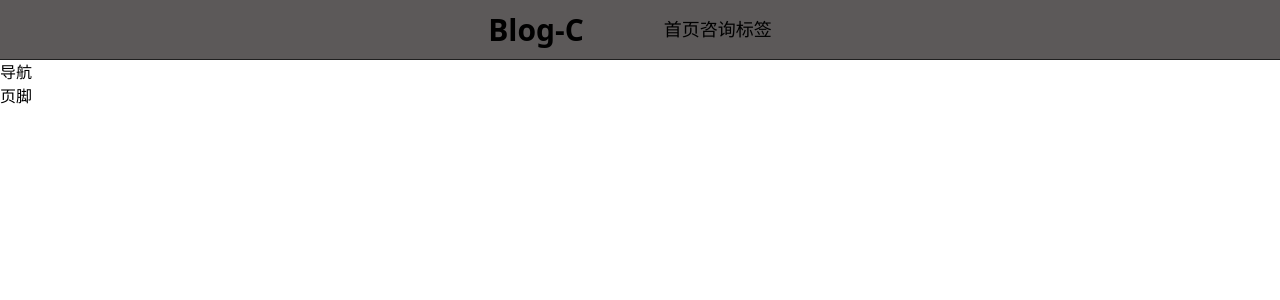
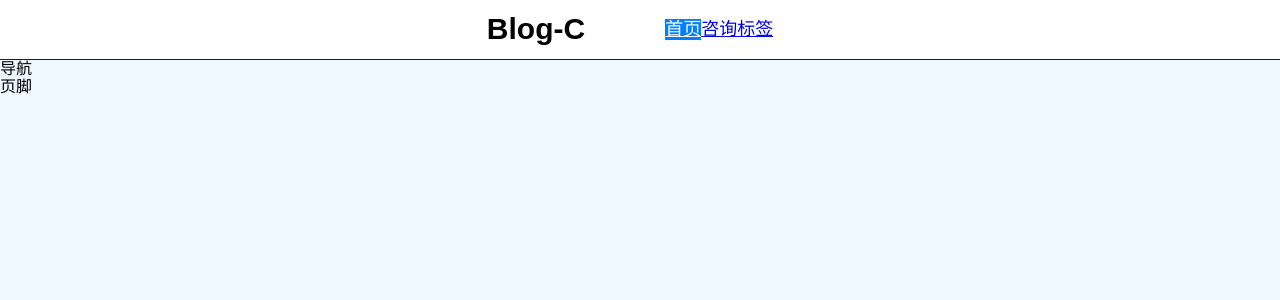
Before and after one commit to ygqygq2/wenjuan-client, a Next.js app: page / in a window 1280 px wide. Shown: the top 300 px of the page. Built offline with nearby package versions, Linux system fonts and the light colour scheme.

Commit message:
feat: 导航样式修改
Co-authored-by: ygqygq2 <29ygq@sina.com>

```diff
--- a/src/app/components/Layout/index.module.scss
+++ b/src/app/components/Layout/index.module.scss
@@ -1,6 +1,6 @@
 .navbar {
   height: 60px;
-  background-color: rgb(92, 89, 89);
+  background-color: #fff;
   border-bottom: 1px solid #1f1f1f;
   display: flex;
   align-items: center;
@@ -14,9 +14,12 @@
 }
 
 .linkArea {
-    font-size: 18px;
-    padding: 0 20px;
-    .active {
-      color: pink;
-    }
+  display: flex;
+  color: #515767;
+  font-size: 18px;
+  padding: 0 20px;
+  .active {
+    background-color: #007fff;
+    color: #fff;
+  }
 }
--- a/src/app/components/Layout/index.tsx
+++ b/src/app/components/Layout/index.tsx
@@ -4,21 +4,19 @@ import type { NextPage } from 'next';
 
 import Link from 'next/link';
 
-import { useRouter } from 'next/navigation';
+import { usePathname } from 'next/navigation';
 
 import { navs } from './config';
 import styles from './index.module.scss';
 
 const Layout: NextPage = () => {
-  const router = useRouter();
-  console.log(router);
-  // const {pathname} = useRouter();
+  const pathname = usePathname();
   return (
     <div className={styles.navbar}>
       <section className={styles.logoArea}>Blog-C</section>
       <section className={styles.linkArea}>
         {navs?.map((nav) => (
-          <Link className={nav?.value === 'pathname' ? styles.active : ''} key={nav?.label} href={nav?.value}>
+          <Link className={nav?.value === pathname ? styles.active : ''} key={nav?.label} href={nav?.value}>
             {nav?.label}
           </Link>
         ))}
--- a/src/app/styles/globals.css
+++ b/src/app/styles/globals.css
@@ -1,10 +1,8 @@
-@tailwind base;
+/* @tailwind base;
 @tailwind components;
-@tailwind utilities;
-
+@tailwind utilities; */
 @import "antd/dist/reset.css";
 
-body, div, p, h1, h2,h3,h4,h5,h6 {
-  margin: 0;
-  padding: 0;
+body {
+  background-color: aliceblue;
 }
```
